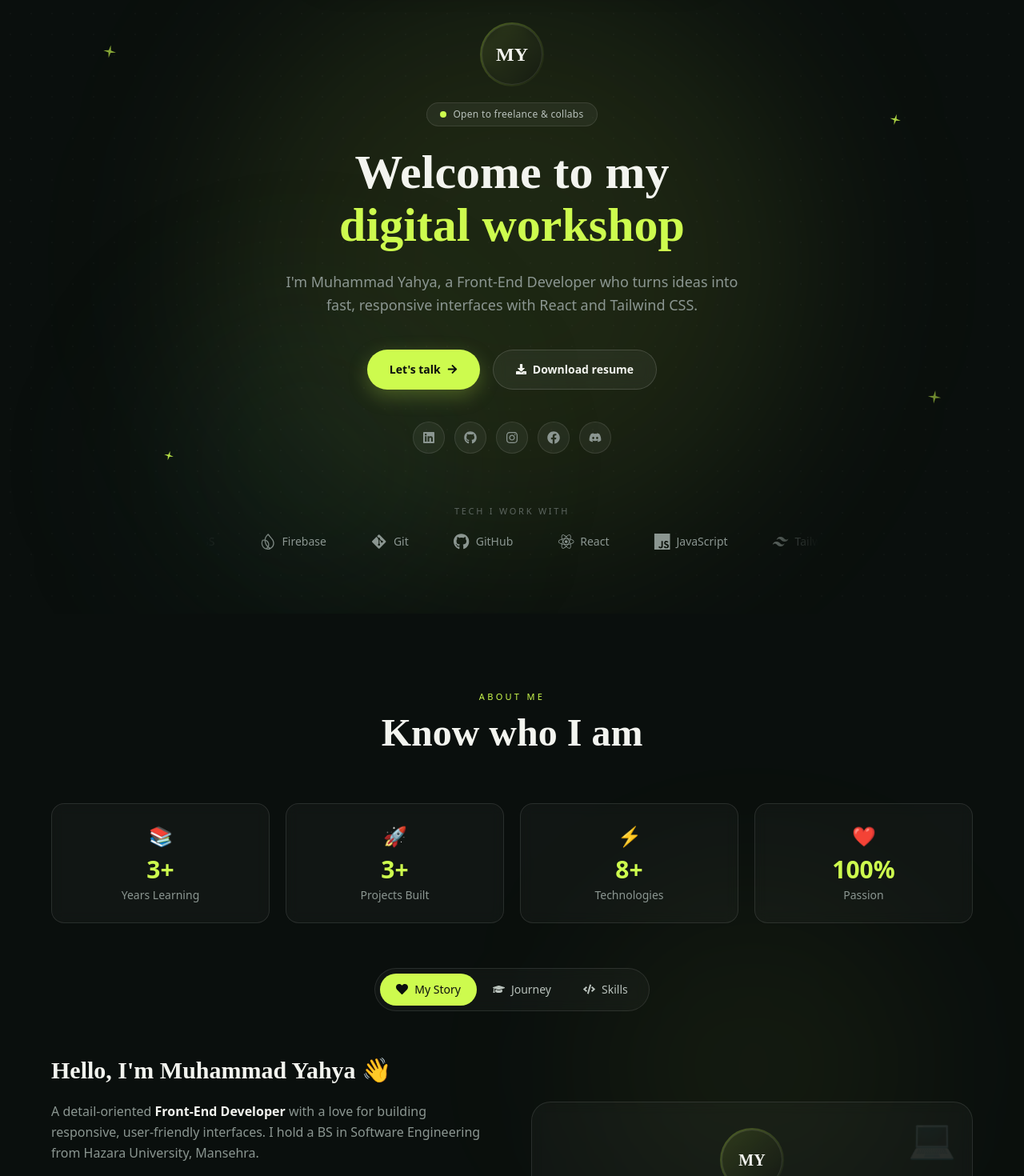
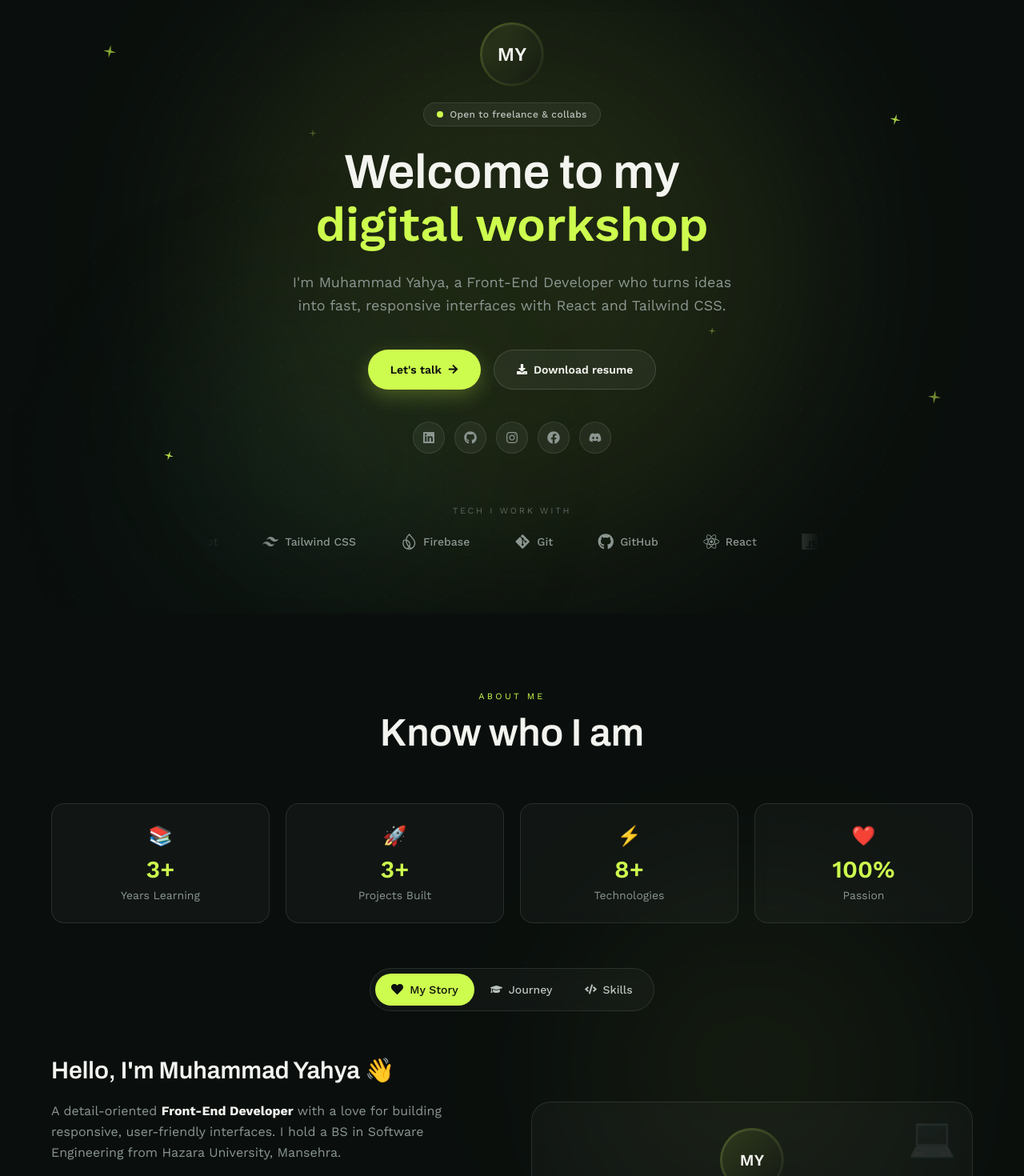
Before and after one commit to Engr-Yahya/Portfolio, a React (Vite) app: page / in a window 1280 px wide. Shown: the part 100-1570 px from the top of the page at 80% size. Built offline with nearby package versions, Linux system fonts and the light colour scheme.

Commit message:
update styles and content across multiple components; add new CV file and update font usage

```diff
--- a/index.html
+++ b/index.html
@@ -3,6 +3,9 @@
   <head>
     <meta charset="UTF-8" />
     <meta name="viewport" content="width=device-width, initial-scale=1.0">
+    <link rel="preconnect" href="https://fonts.googleapis.com">
+    <link rel="preconnect" href="https://fonts.gstatic.com" crossorigin>
+    <link href="https://fonts.googleapis.com/css2?family=Archivo:wght@400;500;600;700;800&family=Work+Sans:wght@400;500;600;700&display=swap" rel="stylesheet">
     <link rel="stylesheet" href="./src/index.css" />
     <link rel="icon" type="image/png" href="/src/assets/favicon.ico" />
     <title>Portfolio Website</title>
--- a/src/Hero.jsx
+++ b/src/Hero.jsx
@@ -11,16 +11,8 @@ import {
   FaGitAlt,
 } from "react-icons/fa";
 import { SiJavascript, SiTailwindcss, SiFirebase } from "react-icons/si";
-import cvFile from "./My-cv/My-Resume.pdf";
+import cvFile from "./My-cv/Muhammad-Yahya.pdf";
 
-// -----------------------------------------------------------------------------
-// Same token system as Navbar.jsx — bg #0A0F0D, accent #CDFB4E, text #F3F4EF /
-// #8B9691. Display headline uses a serif face (Fraunces / Playfair Display);
-// add it via Google Fonts in index.html, e.g.:
-//   <link href="https://fonts.googleapis.com/css2?family=Fraunces:opsz,wght@9..144,600&display=swap" rel="stylesheet">
-// then reference it below as font-['Fraunces'] (already wired in, swap the
-// family name if you pick a different serif).
-// -----------------------------------------------------------------------------
 
 function Sparkle({ className, delay = 0, size = 18 }) {
   return (
@@ -83,7 +75,7 @@ export default function Hero() {
           100% { transform: translateX(-50%); }
         }
         .tech-marquee-track {
-          animation: techMarquee 22s linear infinite;
+          animation: techMarquee 40s linear infinite;
         }
         .tech-marquee-wrap:hover .tech-marquee-track {
           animation-play-state: paused;
@@ -109,6 +101,8 @@ export default function Hero() {
       <Sparkle className="absolute top-[28%] right-[12%]" delay={1.2} size={14} />
       <Sparkle className="absolute bottom-[22%] left-[16%]" delay={0.6} size={12} />
       <Sparkle className="absolute bottom-[30%] right-[8%]" delay={1.8} size={20} />
+      <Sparkle className="absolute bottom-[40%] right-[30%]" delay={2} size={12} />
+      <Sparkle className="absolute top-[30%] left-[30%]" delay={2.2} size={14} />
 
       {/* Main content */}
       <div className="relative z-10 flex flex-col items-center text-center max-w-3xl w-full">
@@ -121,7 +115,7 @@ export default function Hero() {
         >
           <div className="w-20 h-20 rounded-full bg-gradient-to-br from-[#CDFB4E]/30 to-transparent p-[2px]">
             <div className="w-full h-full rounded-full bg-[#10151280] backdrop-blur-sm border border-white/10 flex items-center justify-center">
-              <span className="font-['Fraunces',serif] text-2xl font-semibold text-[#F3F4EF]">
+              <span className="text-2xl font-semibold text-[#F3F4EF]">
                 MY
               </span>
             </div>
@@ -150,7 +144,7 @@ export default function Hero() {
           animate="visible"
           variants={fadeUp}
           custom={1}
-          className="w-full font-['Fraunces',serif] text-4xl md:text-6xl font-semibold text-[#F3F4EF] leading-[1.1] mb-6"
+          className="w-full text-4xl md:text-6xl font-semibold text-[#F3F4EF] leading-[1.1] mb-6"
         >
           Welcome to my
           <br />
--- a/src/index.css
+++ b/src/index.css
@@ -1,5 +1,19 @@
 @import "tailwindcss";
-html, body {
-    overflow-x: hidden;
+
+@theme {
+  --font-archivo: 'Archivo', sans-serif;
+  --font-work-sans: 'Work Sans', sans-serif;
+}
+
+@layer base {
+  * {
+    @apply font-work-sans;
+  }
+  h1, h2, h3, h4, h5, h6, .font-display {
+    @apply font-archivo;
+  }
+  html, body {
+    @apply font-work-sans overflow-x-hidden;
     max-width: 100vw;
+  }
 }
--- a/src/sections/About.jsx
+++ b/src/sections/About.jsx
@@ -1,15 +1,6 @@
 import { motion, useInView } from "framer-motion";
 import { useRef, useState } from "react";
 import { FaGraduationCap, FaBriefcase, FaCode, FaHeart, FaAward, FaUsers, FaLightbulb, FaClock } from "react-icons/fa";
-
-// -----------------------------------------------------------------------------
-// Same token system as Navbar.jsx / Hero.jsx:
-//   bg base #0A0F0D · glass rgba(255,255,255,.05) · border rgba(255,255,255,.1)
-//   accent lime #CDFB4E · text primary #F3F4EF · text muted #8B9691
-// Timeline/skill dots use a small palette of accent variants (lime, emerald,
-// amber, sky) instead of the old blue/purple pairing, kept muted so nothing
-// competes with the lime accent.
-// -----------------------------------------------------------------------------
 
 export default function About() {
   const ref = useRef(null);
@@ -98,7 +89,7 @@ export default function About() {
           <p className="text-[11px] uppercase tracking-[0.3em] text-[#CDFB4E] mb-3">
             About Me
           </p>
-          <h2 className="font-['Fraunces',serif] text-4xl md:text-5xl font-semibold text-[#F3F4EF]">
+          <h2 className="text-4xl md:text-5xl font-semibold text-[#F3F4EF]">
             Know who I am
           </h2>
         </motion.div>
@@ -115,12 +106,11 @@ export default function About() {
               key={stat.label}
               initial={{ opacity: 0, scale: 0.8 }}
               animate={isInView ? { opacity: 1, scale: 1 } : {}}
-              transition={{ duration: 0.5, delay: 0.25 + index * 0.08 }}
+              transition={{ duration: 0.5 }}
               whileHover={{
-                y: -6,
+                y: -10,
                 transition: { type: "spring", stiffness: 300, damping: 20 },
               }}
-              whileTap={{ y: -2 }}
               className="rounded-2xl p-6 text-center bg-white/[0.03] border border-white/10 hover:border-[#CDFB4E]/35 backdrop-blur-sm transition-colors duration-300 ease-out"
             >
               <div className="text-2xl mb-2">{stat.icon}</div>
@@ -178,7 +168,7 @@ export default function About() {
           {activeTab === "story" && (
             <div className="grid md:grid-cols-2 gap-12 items-center">
               <div className="space-y-5">
-                <h3 className="font-['Fraunces',serif] text-2xl md:text-3xl font-semibold text-[#F3F4EF]">
+                <h3 className="text-2xl md:text-3xl font-semibold text-[#F3F4EF]">
                   Hello, I'm Muhammad Yahya 👋
                 </h3>
                 <div className="space-y-4 text-[#8B9691] leading-relaxed">
@@ -221,7 +211,7 @@ export default function About() {
                 <div className="text-center">
                   <div className="w-20 h-20 rounded-full mx-auto mb-4 bg-gradient-to-br from-[#CDFB4E]/30 to-transparent p-[2px]">
                     <div className="w-full h-full rounded-full bg-[#10151280] border border-white/10 flex items-center justify-center">
-                      <span className="font-['Fraunces',serif] text-xl font-semibold text-[#F3F4EF]">
+                      <span className="text-xl font-semibold text-[#F3F4EF]">
                         MY
                       </span>
                     </div>
@@ -302,7 +292,7 @@ export default function About() {
           {activeTab === "skills" && (
             <div className="space-y-14">
               <div>
-                <h3 className="font-['Fraunces',serif] text-2xl md:text-3xl font-semibold text-[#F3F4EF] mb-8 text-center">
+                <h3 className="text-2xl md:text-3xl font-semibold text-[#F3F4EF] mb-8 text-center">
                   Technical Expertise
                 </h3>
                 <div className="grid md:grid-cols-2 lg:grid-cols-3 gap-5">
@@ -337,7 +327,7 @@ export default function About() {
               </div>
 
               <div>
-                <h3 className="font-['Fraunces',serif] text-2xl md:text-3xl font-semibold text-[#F3F4EF] mb-8 text-center">
+                <h3 className="text-2xl md:text-3xl font-semibold text-[#F3F4EF] mb-8 text-center">
                   Soft Skills &amp; Strengths
                 </h3>
                 <div className="grid md:grid-cols-2 gap-5">
--- a/src/sections/Experience.jsx
+++ b/src/sections/Experience.jsx
@@ -3,11 +3,6 @@ import { motion, useInView } from "framer-motion";
 import { FaBriefcase, FaGraduationCap, FaMapMarkerAlt, FaCalendarAlt, FaTrophy, FaCode, FaUsers, FaBug } from "react-icons/fa";
 import { SiReact, SiTailwindcss, SiMui, SiJira } from "react-icons/si";
 
-// -----------------------------------------------------------------------------
-// Same token system as Navbar / Hero / About / Projects:
-//   bg base #0A0F0D · glass rgba(255,255,255,.03) · border rgba(255,255,255,.1)
-//   accent lime #CDFB4E · text primary #F3F4EF · text muted #8B9691
-// -----------------------------------------------------------------------------
 
 export default function Experience() {
   const ref = useRef(null);
@@ -135,7 +130,7 @@ export default function Experience() {
           <p className="text-[11px] uppercase tracking-[0.3em] text-[#CDFB4E] mb-3">
             My Journey
           </p>
-          <h2 className="font-['Fraunces',serif] text-4xl md:text-5xl font-semibold text-[#F3F4EF] mb-4">
+          <h2 className="text-4xl md:text-5xl font-semibold text-[#F3F4EF] mb-4">
             Experience &amp; Education
           </h2>
           <p className="text-[#8B9691] max-w-xl mx-auto">
@@ -203,7 +198,7 @@ export default function Experience() {
 
                 <div className="space-y-6">
                   <div className="space-y-2">
-                    <h3 className="font-['Fraunces',serif] text-2xl font-semibold text-[#F3F4EF]">
+                    <h3 className="text-2xl font-semibold text-[#F3F4EF]">
                       {exp.title}
                     </h3>
                     <div className="flex items-center gap-4 text-[#8B9691] text-sm flex-wrap">
@@ -286,7 +281,7 @@ export default function Experience() {
 
                 <div className="space-y-6">
                   <div className="space-y-2">
-                    <h3 className="font-['Fraunces',serif] text-2xl font-semibold text-[#F3F4EF]">
+                    <h3 className="text-2xl font-semibold text-[#F3F4EF]">
                       {edu.title}
                     </h3>
                     <div className="flex items-center gap-4 text-[#8B9691] text-sm flex-wrap">
--- a/src/sections/Projects.jsx
+++ b/src/sections/Projects.jsx
@@ -189,7 +189,7 @@ export default function Projects() {
           <p className="text-[11px] uppercase tracking-[0.3em] text-[#CDFB4E] mb-3">
             Curated Work
           </p>
-          <h2 className="font-['Fraunces',serif] text-4xl md:text-5xl font-semibold text-[#F3F4EF] mb-4">
+          <h2 className="text-4xl md:text-5xl font-semibold text-[#F3F4EF] mb-4">
             Featured Projects
           </h2>
           <p className="text-[#8B9691] max-w-xl mx-auto">
@@ -246,7 +246,7 @@ export default function Projects() {
                     </span>
                   </div>
 
-                  <h3 className="font-['Fraunces',serif] text-xl font-semibold text-[#F3F4EF] mb-2">
+                  <h3 className="text-xl font-semibold text-[#F3F4EF] mb-2">
                     {project.title}
                   </h3>
 
```
Also changed, not shown: src/sections/Contact.jsx (+3 -11 lines), 2 other files (tests, documents, lock files or other folders).
